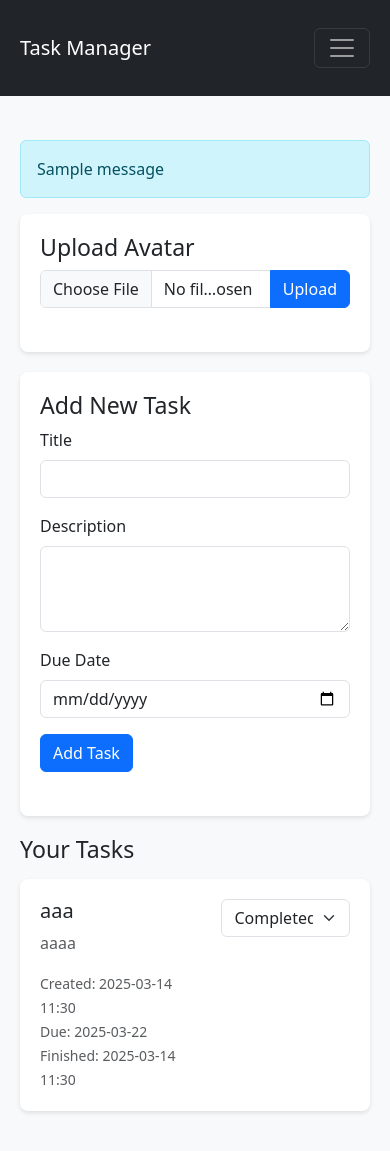
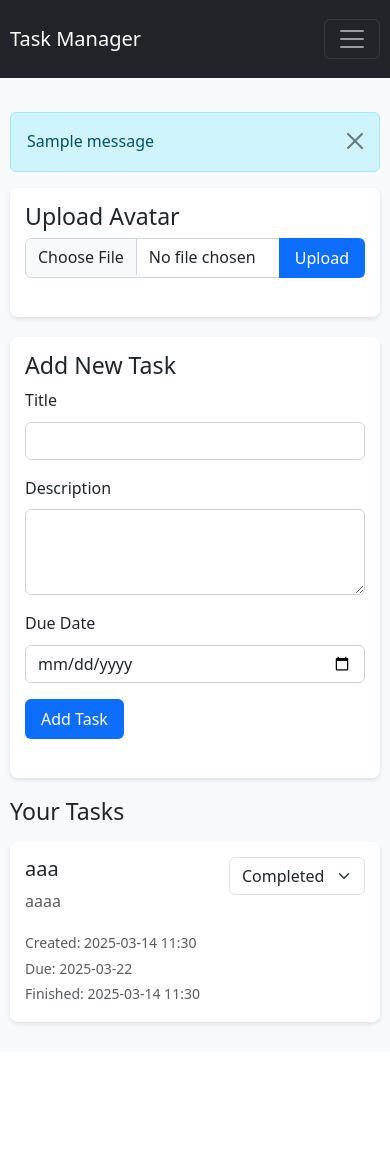
Before and after one commit to kz16sep/ptud-gk-de-2, a Flask app: page / in a window 390 px wide. After the commit the page ends 1026 px from the top, so only its background shows below. Run offline with Flask 3, Linux system fonts and the light colour scheme; a user stored in the database is signed in; one stand-in notice (Sample message) is shown; some libraries are stand-ins or nearby versions.

Commit message:
update Layout : Single Column

```diff
--- a/templates/base.html
+++ b/templates/base.html
@@ -6,11 +6,13 @@
     <title>Task Management System</title>
     <link href="https://cdn.jsdelivr.net/npm/bootstrap@5.3.0/dist/css/bootstrap.min.css" rel="stylesheet">
     <style>
+        /* Style cho layout một cột */
         body {
             background-color: #f8f9fa;
+            line-height: 1.6;
         }
         .container {
-            max-width: 800px;
+            max-width: 800px; /* Giới hạn chiều rộng tối đa cho layout một cột */
             margin: 0 auto;
             padding: 20px;
         }
@@ -20,6 +22,10 @@
             box-shadow: 0 2px 4px rgba(0,0,0,0.1);
             margin-bottom: 20px;
             padding: 20px;
+            transition: transform 0.2s ease;
+        }
+        .task-card:hover {
+            transform: translateY(-2px);
         }
         .avatar-container {
             position: relative;
@@ -34,10 +40,43 @@
             border-radius: 50%;
             padding: 5px 10px;
             font-size: 12px;
+            box-shadow: 0 2px 4px rgba(0,0,0,0.2);
+        }
+        /* Cải thiện responsive */
+        @media (max-width: 768px) {
+            .container {
+                padding: 10px;
+            }
+            .task-card {
+                padding: 15px;
+            }
+        }
+        /* Style cho form elements */
+        .form-control {
+            border-radius: 6px;
+            border: 1px solid #ced4da;
+        }
+        .form-control:focus {
+            box-shadow: 0 0 0 0.2rem rgba(0,123,255,0.25);
+        }
+        /* Style cho buttons */
+        .btn {
+            border-radius: 6px;
+            padding: 8px 16px;
+            transition: all 0.2s ease;
+        }
+        .btn-primary {
+            background-color: #0d6efd;
+            border: none;
+        }
+        .btn-primary:hover {
+            background-color: #0b5ed7;
+            transform: translateY(-1px);
         }
     </style>
 </head>
 <body>
+    <!-- Navbar -->
     <nav class="navbar navbar-expand-lg navbar-dark bg-dark">
         <div class="container">
             <a class="navbar-brand" href="{{ url_for('index') }}">Task Manager</a>
@@ -79,15 +118,21 @@
         </div>
     </nav>
 
+    <!-- Main Content Container -->
     <div class="container mt-4">
+        <!-- Flash Messages -->
         {% with messages = get_flashed_messages() %}
             {% if messages %}
                 {% for message in messages %}
-                    <div class="alert alert-info">{{ message }}</div>
+                    <div class="alert alert-info alert-dismissible fade show" role="alert">
+                        {{ message }}
+                        <button type="button" class="btn-close" data-bs-dismiss="alert" aria-label="Close"></button>
+                    </div>
                 {% endfor %}
             {% endif %}
         {% endwith %}
 
+        <!-- Main Content -->
         {% block content %}{% endblock %}
     </div>
 
```
Also changed, not shown: instance/tasks.db.
